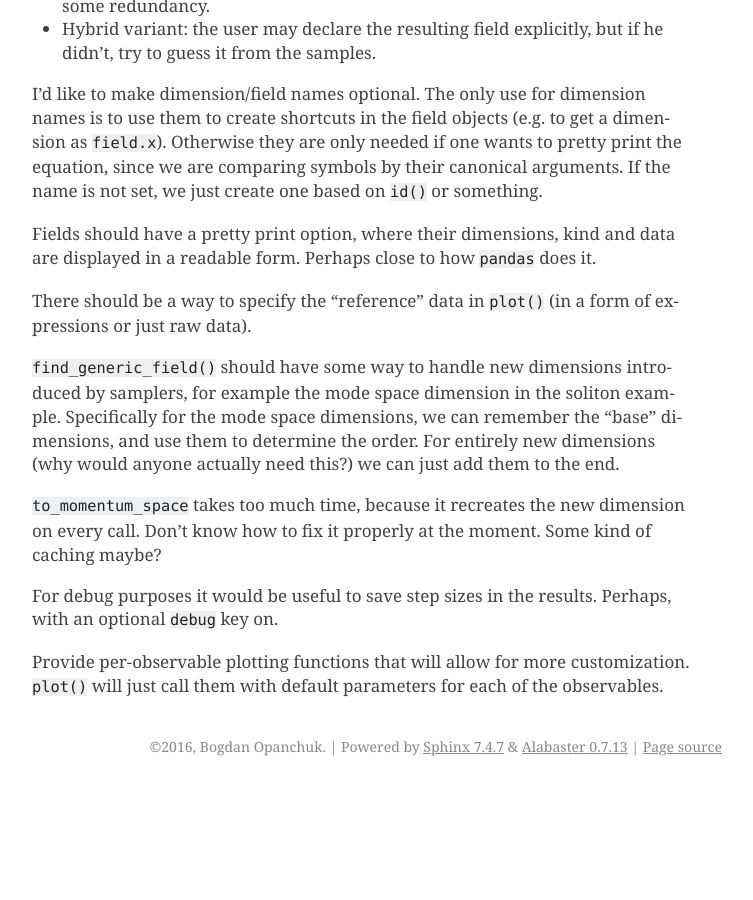
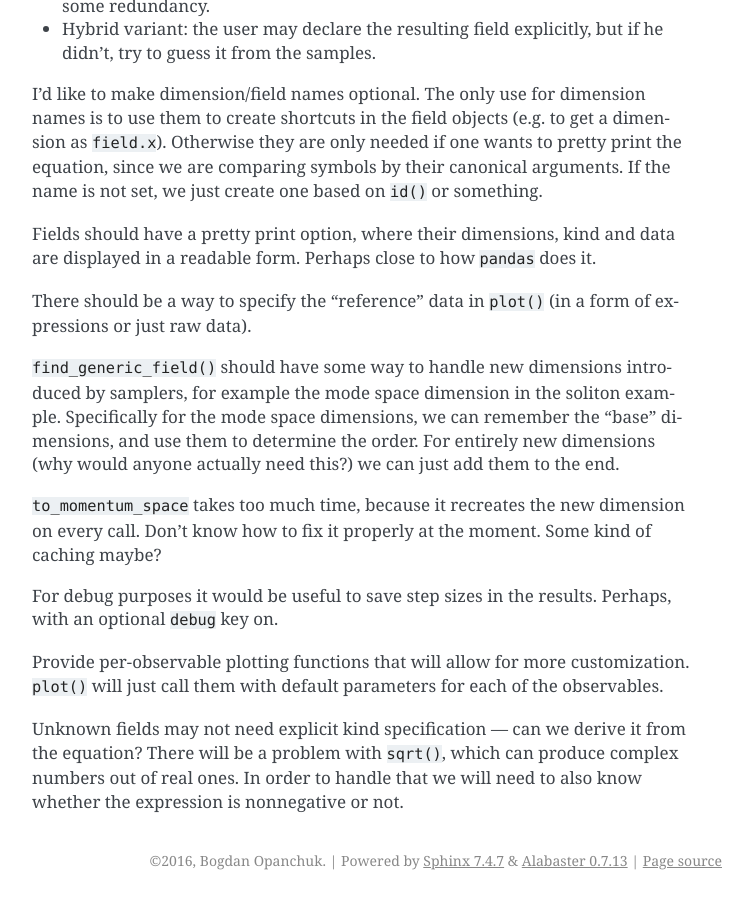
Before and after one commit to adeavins/fluxion, a Sphinx documentation site: the page built from doc/source/todo.rst, in a window 1280 px wide and 900 px high, scrolled down 1473 px. Shown: the whole window, without its empty margins (388-1141 px from the left). Built offline with Sphinx 7.4.7, drawn with Linux system fonts in a browser that asks for light colours; before the commit the page ends 2259 px from its top, so only the background shows below that.

Commit message:
doc/todo: add a note

```diff
--- a/doc/source/todo.rst
+++ b/doc/source/todo.rst
@@ -56,3 +56,5 @@ There should be a way to specify the "reference" data in ``plot()`` (in a form o
 For debug purposes it would be useful to save step sizes in the results. Perhaps, with an optional ``debug`` key on.
 
 Provide per-observable plotting functions that will allow for more customization. ``plot()`` will just call them with default parameters for each of the observables.
+
+Unknown fields may not need explicit kind specification --- can we derive it from the equation? There will be a problem with ``sqrt()``, which can produce complex numbers out of real ones. In order to handle that we will need to also know whether the expression is nonnegative or not.
```
